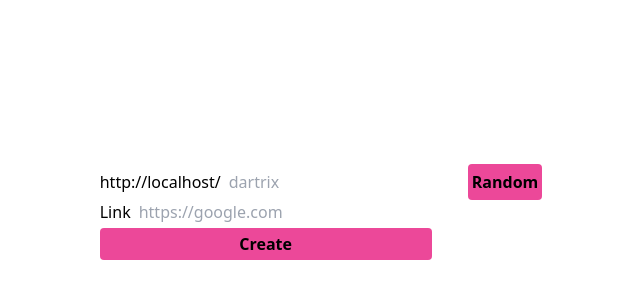
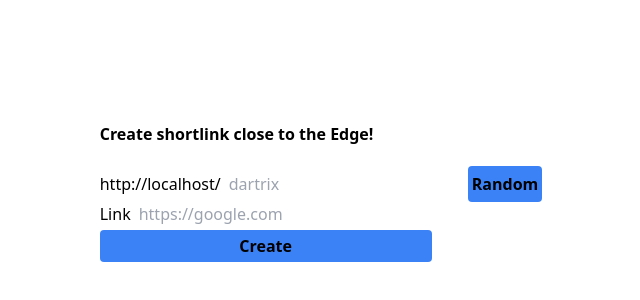
Before and after one commit to kevynfg/next-link-shortner, a Next.js app: page / in a window 1280 px wide. Shown: the part 208-508 px from the top of the page, without its empty margins (319-959 px from the left). Built offline with nearby package versions, Linux system fonts and the light colour scheme.

Commit message:
add: layout fixes

```diff
--- a/src/components/create-link.tsx
+++ b/src/components/create-link.tsx
@@ -35,7 +35,6 @@ const CreateLinkForm: NextPage = () => {
       if (axios.isAxiosError(error)) {
         const axiosError = error as AxiosError<ServerError>;
         if (axiosError && axiosError.response) {
-          console.log(axiosError.response);
           setHasError(axiosError.response.data.message);
         }
       }
@@ -50,7 +49,7 @@ const CreateLinkForm: NextPage = () => {
           <input
             type="button"
             value="Copy link"
-            className="rounded bg-pink-500 py-1.5 px-1 font-bold cursor-pointer ml-2"
+            className="rounded bg-blue-500 py-1.5 px-1 font-bold cursor-pointer ml-2"
             onClick={() => {
               copy(`${url}/${shortCodeCreated.shortCode}`);
             }}
@@ -58,7 +57,7 @@ const CreateLinkForm: NextPage = () => {
         <input
           type="button"
           value="Reset"
-          className="rounded bg-pink-500 py-1.5 px-1 font-bold cursor-pointer m-5"
+          className="rounded bg-blue-500 py-1.5 px-1 font-bold cursor-pointer m-5"
           onClick={() => {
             setForm({ shortCode: "", url: "" });
             setShortCodeCreated({ shortCode: "", url: "" });
@@ -75,9 +74,11 @@ const CreateLinkForm: NextPage = () => {
         <title>Link Shortner</title>
       </Head>
       <main className="flex justify-center items-center">
-        <section className="max-w-4xl">
+
+        <section className="max-w-4xl h-screen flex flex-col justify-center">
+           <h1 className="font-bold">Create shortlink close to the Edge!</h1>
           <form
-            className="flex flex-col justify-center h-screen sm:w-2/3 md:w-1/2 lg:w-9/12 mt-5"
+            className="flex flex-col justify-center sm:w-2/3 md:w-1/2 lg:w-9/12 mt-5"
             onSubmit={async (e) => {
               e.preventDefault();
               await handleCreateShortner(form);
@@ -115,7 +116,7 @@ const CreateLinkForm: NextPage = () => {
                     shortCode: code,
                   });
                 }}
-                className="rounded bg-pink-500 py-1.5 px-1 font-bold cursor-pointer ml-2"
+                className="rounded bg-blue-500 py-1.5 px-1 font-bold cursor-pointer ml-2"
               />
             </div>
             <div className="flex items-center">
@@ -133,7 +134,7 @@ const CreateLinkForm: NextPage = () => {
                 required
               />
             </div>
-            <input type="submit" value="Create" className="rounded bg-pink-500 p-1 font-bold cursor-pointer mt-1" />
+            <input type="submit" value="Create" className="rounded bg-blue-500 p-1 font-bold cursor-pointer mt-1" />
           </form>
         </section>
       </main>
```
